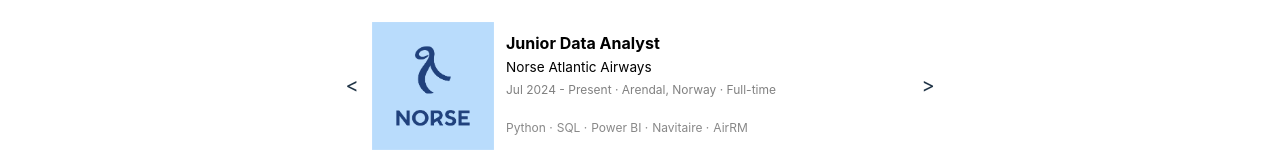
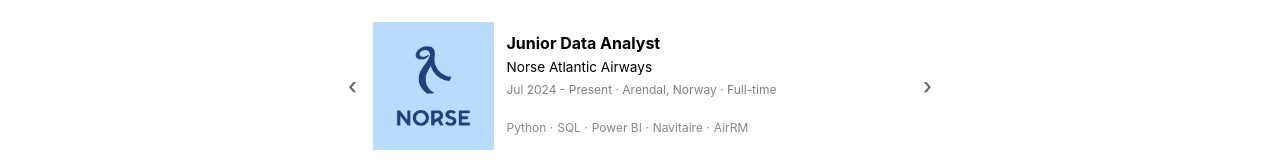
Before and after one commit to RitinDev/project-portfolio, a React (Vite) app: page / in a window 1280 px wide. Shown: the part 366-526 px from the top of the page. Built offline with nearby package versions, Linux system fonts and the light colour scheme.

Commit message:
feat: `ArrowButton` component with directionality params + typescript refactor

```diff
--- a/src/components/work-section/WorkSection.tsx
+++ b/src/components/work-section/WorkSection.tsx
@@ -8,7 +8,17 @@ import citiesLogo from '../../assets/images/work-ex/cities-logo.png';
 import nyuadLogo from '../../assets/images/work-ex/nyuad-logo.png';
 import amaxaLogo from '../../assets/images/work-ex/amaxa-logo.png';
 
-const workHistory = [
+type WorkItem = {
+    title: string;
+    company: string;
+    duration: string;
+    location: string;
+    employmentType: string;
+    logo: string; // because you're importing them as paths
+    skills: string[];
+};
+
+const workHistory: WorkItem[] = [
     {
         title: 'Junior Data Analyst',
         company: 'Norse Atlantic Airways',
@@ -47,6 +57,40 @@ const workHistory = [
     },
 ];
 
+const ArrowButton = ({ direction, onClick }: { direction: 'left' | 'right'; onClick: () => void }) => (
+    <Col
+        flex="24px"
+        style={{
+            display: 'flex',
+            alignItems: 'center',
+            justifyContent: 'center',
+        }}
+    >
+        <span
+            style={{
+                cursor: 'pointer',
+                fontSize: '1.4rem',
+                fontWeight: 500,
+                padding: '0.25rem 0.5rem',
+                color: '#666',
+                userSelect: 'none',
+                transition: 'all 0.2s ease',
+            }}
+            onClick={onClick}
+            onMouseEnter={(e) => {
+                e.currentTarget.style.opacity = '0.6';
+                e.currentTarget.style.transform = 'scale(1.1)';
+            }}
+            onMouseLeave={(e) => {
+                e.currentTarget.style.opacity = '1';
+                e.currentTarget.style.transform = 'scale(1)';
+            }}
+        >
+            {direction === 'left' ? '‹' : '›'}
+        </span>
+    </Col>
+);
+
 const WorkSection = () => {
     const [index, setIndex] = useState(0);
     const job = workHistory[index];
@@ -61,14 +105,7 @@ const WorkSection = () => {
             {/* Arrows + Card layout */}
             <Row align="middle" style={{ height: '140px', marginTop: '0.5rem', flexWrap: 'nowrap' }}>
                 {/* Left arrow */}
-                <Col flex="24px" style={{ textAlign: 'center' }}>
-                    <span
-                        style={{ cursor: 'pointer', fontSize: '1.25rem', userSelect: 'none' }}
-                        onClick={prev}
-                    >
-                        &lt;
-                    </span>
-                </Col>
+                <ArrowButton direction="left" onClick={prev} />
 
                 {/* Card */}
                 <Col flex="auto">
@@ -154,14 +191,7 @@ const WorkSection = () => {
                 </Col>
 
                 {/* Right arrow */}
-                <Col flex="24px" style={{ textAlign: 'center' }}>
-                    <span
-                        style={{ cursor: 'pointer', fontSize: '1.25rem', userSelect: 'none' }}
-                        onClick={next}
-                    >
-                        &gt;
-                    </span>
-                </Col>
+                <ArrowButton direction="right" onClick={next} />
             </Row>
         </section>
     );
```
